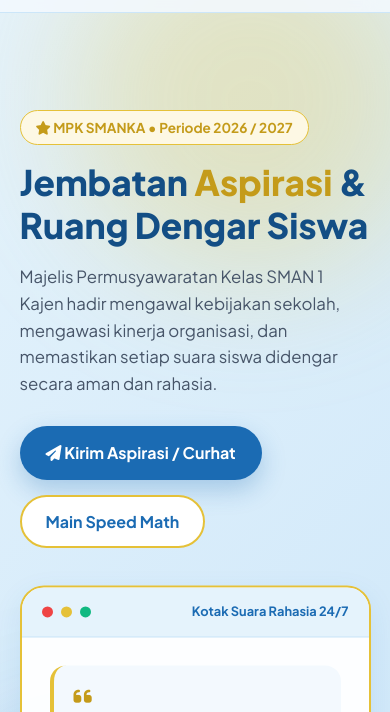
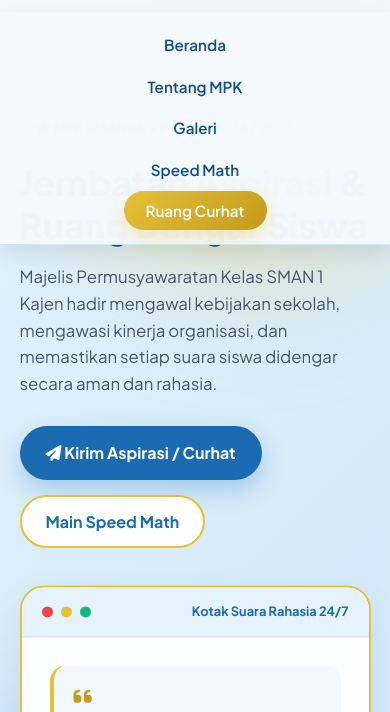
Before and after one commit to mpksmankajen01-dotcom/MPKSMANKA, a plain HTML site: page index.html in a window 390 px wide. Both pictures are taken after a click on the button "Buka Menu". Shown: the part 66-778 px from the top of the page. Drawn offline with Linux system fonts and the light colour scheme; no server answers.

Commit message:
style.css

```diff
--- a/style.css
+++ b/style.css
@@ -962,3 +962,12 @@ input:checked + .slider:before { transform: translateX(24px); }
         width: 100%;
         background: rgba(243, 249, 254, 0.98);
         padding: 20px 25px;
+        box-shadow: 0 10px 20px rgba(0, 0, 0, 0.08);
+        border-bottom: 1px solid var(--sky-200);
+        gap: 16px;
+    }
+
+    .nav-links.active {
+        display: flex !important;
+    }
+}
```
